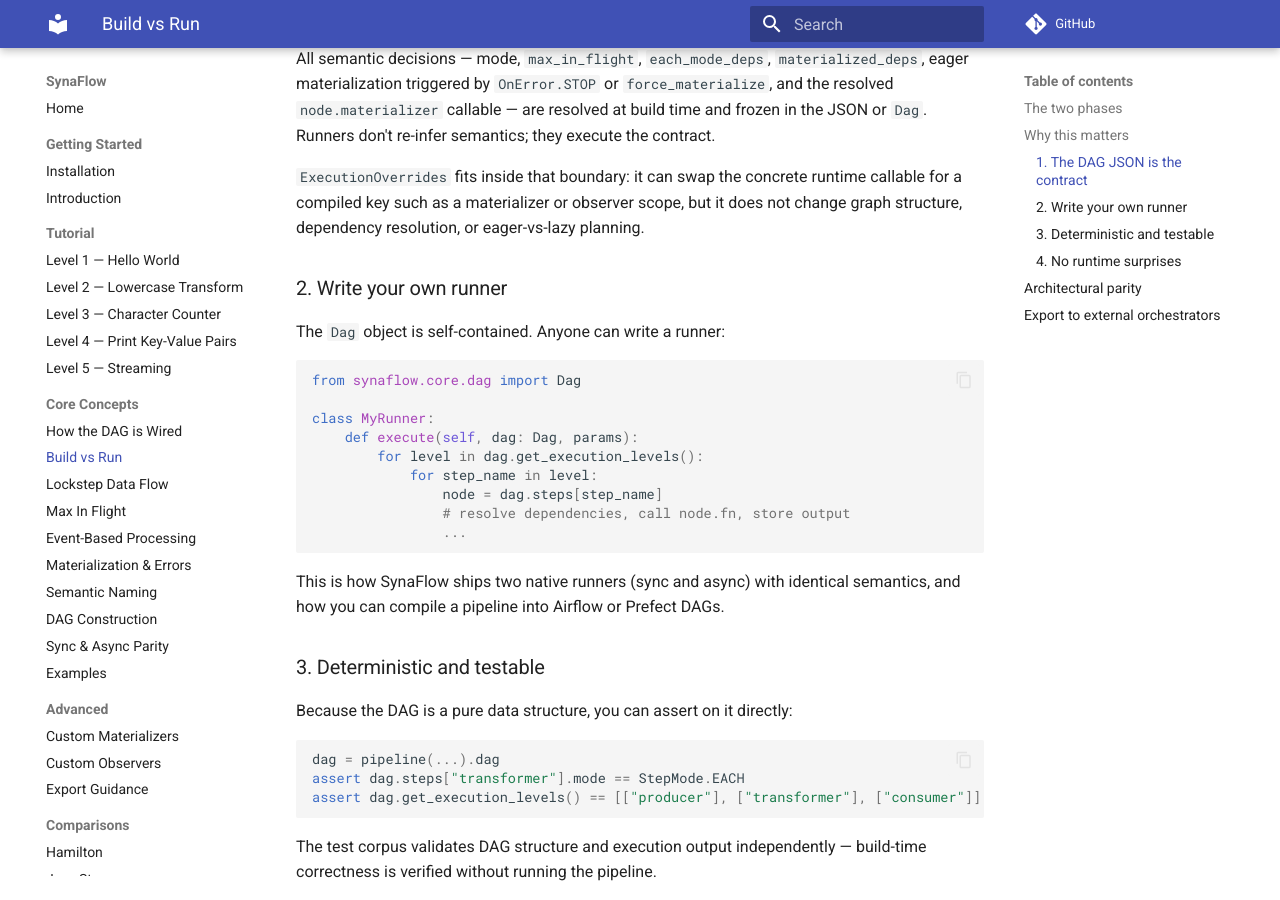
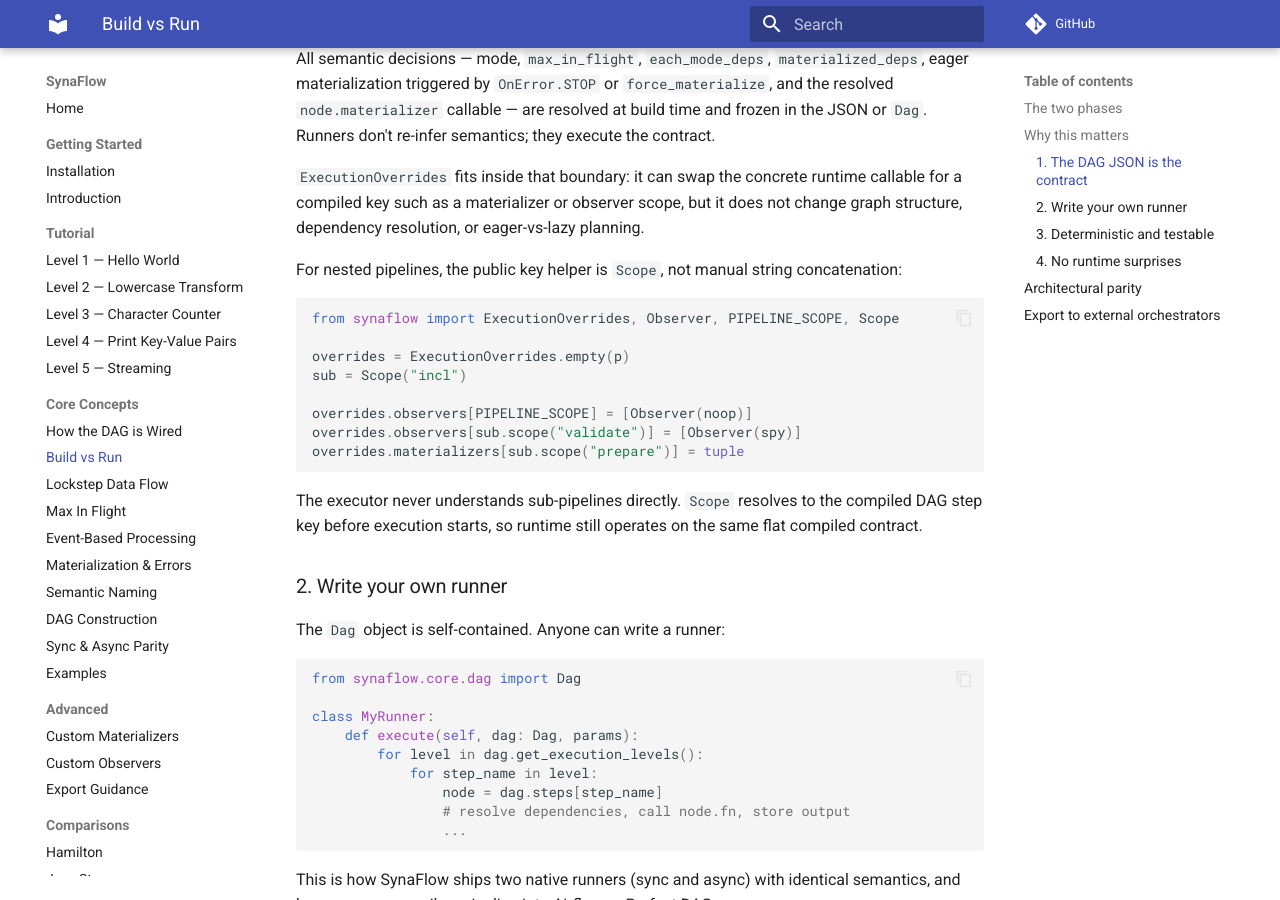
Before and after one commit to humansoftware/synaflow, an MkDocs documentation site: the page built from docs/user_docs/core-concepts/build-vs-run.md, in a window 1280 px wide and 900 px high, scrolled down 1418 px. Built offline with MkDocs 1.6.1 and Material for MkDocs 9.7.7, drawn with Linux system fonts in a browser that asks for light colours; comment, search, counter and statistics services are not loaded.

Commit message:
document scope override examples

````diff
--- a/docs/user_docs/core-concepts/build-vs-run.md
+++ b/docs/user_docs/core-concepts/build-vs-run.md
@@ -72,6 +72,24 @@ runtime callable for a compiled key such as a materializer or observer scope,
 but it does not change graph structure, dependency resolution, or eager-vs-lazy
 planning.
 
+For nested pipelines, the public key helper is `Scope`, not manual string
+concatenation:
+
+```python
+from synaflow import ExecutionOverrides, Observer, PIPELINE_SCOPE, Scope
+
+overrides = ExecutionOverrides.empty(p)
+sub = Scope("incl")
+
+overrides.observers[PIPELINE_SCOPE] = [Observer(noop)]
+overrides.observers[sub.scope("validate")] = [Observer(spy)]
+overrides.materializers[sub.scope("prepare")] = tuple
+```
+
+The executor never understands sub-pipelines directly. `Scope` resolves to the
+compiled DAG step key before execution starts, so runtime still operates on the
+same flat compiled contract.
+
 ### 2. Write your own runner
 
 The `Dag` object is self-contained. Anyone can write a runner:
````
Also changed, not shown: README.md (+14 -0 lines).
